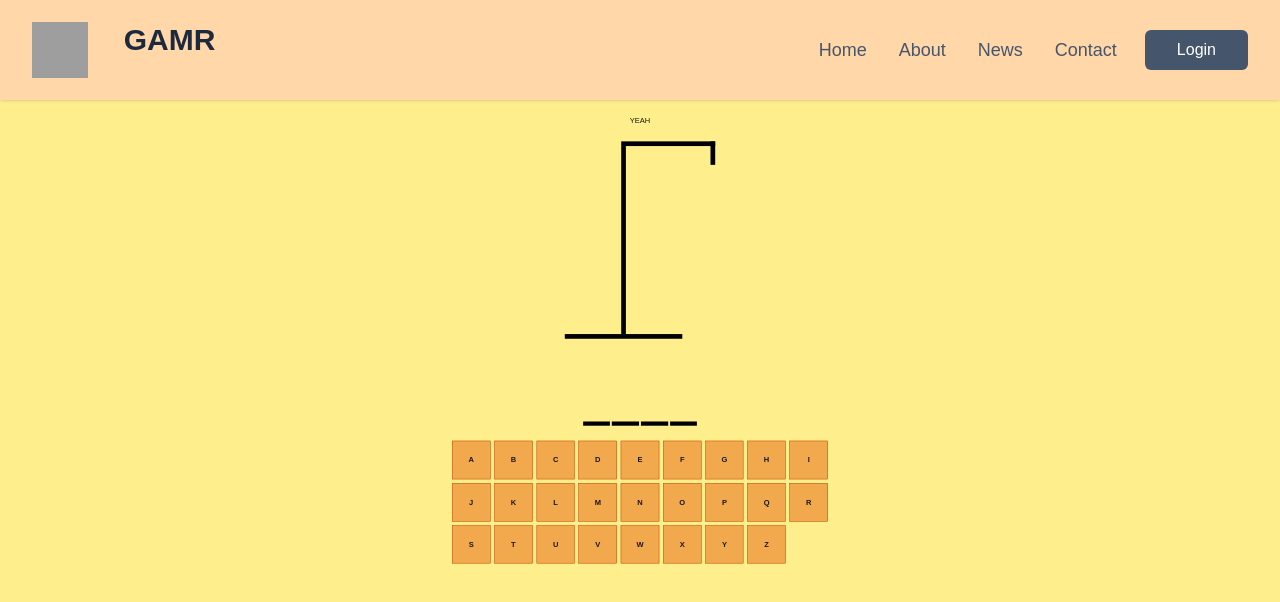
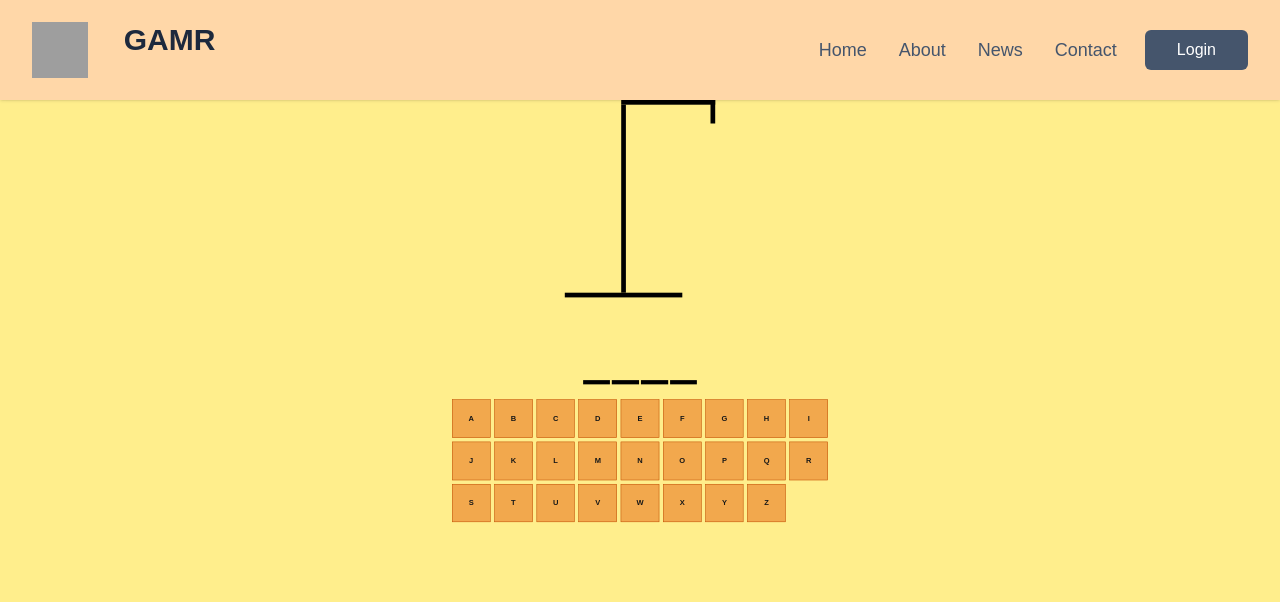
Before and after one commit to pebanjo/GAMR, a Next.js app: page /games/hangman in a window 1280 px wide. Shown: the top 602 px of the page. Built offline with nearby package versions, Linux system fonts and the light colour scheme; grey boxes are pictures that could not be loaded.

Commit message:
feat: :sparkles: implemented final code for hangman
implemented the final touched to the hangman implementation, but some next.js issues remain, and some styling

```diff
--- a/src/app/games/hangman/hangmanDrawing.tsx
+++ b/src/app/games/hangman/hangmanDrawing.tsx
@@ -83,7 +83,7 @@ const right_leg = (
   />
 );
 
-const body_Parts = [head, body, , right_arm, left_arm, left_leg, right_leg];
+const body_Parts = [head, body, right_arm, left_arm, left_leg, right_leg];
 
 type HangmanDrawingProps = {
   numberOfGuesses: number;
--- a/src/app/games/hangman/page.tsx
+++ b/src/app/games/hangman/page.tsx
@@ -47,11 +47,17 @@ export default function hangman() {
     <>
       <div className="hangman-container">
         <div className="hangman">
-          <div className="win-loose">
-            {win && "Winner!"}
-            {fail && "You Lost!"}
-          </div>
-          <h1>{wordToGuess}</h1>
+          {(win && (
+            <h1 className="font-extrabold text-4xl text-orange-600 text-center mt-4 tracking-wider">
+              You Won,The Word Was Indeed {wordToGuess}{" "}
+            </h1>
+          )) ||
+            (fail && (
+              <h1 className="font-extrabold text-4xl text-orange-600 text-center mt-4 tracking-wider">
+                You Lost, The Correct Word Was {wordToGuess}{" "}
+              </h1>
+            ))}
+
           <HangmanDrawing
             numberOfGuesses={incorrectLetters.length}
           ></HangmanDrawing>
```
